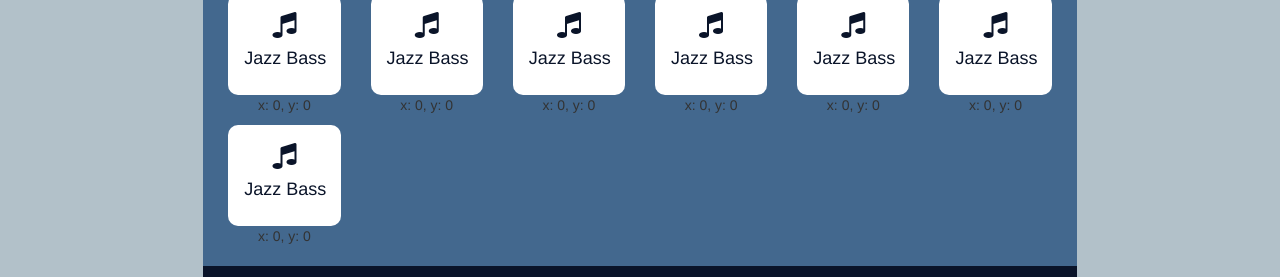
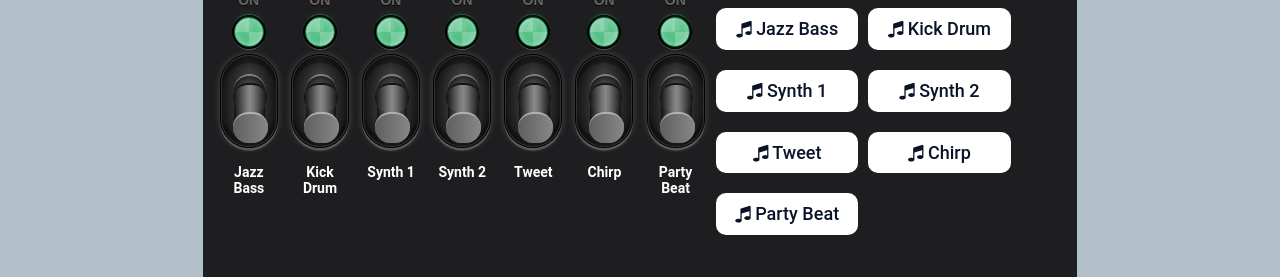
Before and after one commit to lilannie/HackISU-Spring2017, a React app: page / in a window 1280 px wide. Shown: the part 242-519 px from the top of the page. Built offline with nearby package versions, Linux system fonts and the light colour scheme.

Commit message:
Created some neat toggle buttons

```diff
--- a/client/app/components/MainContent.js
+++ b/client/app/components/MainContent.js
@@ -10,7 +10,7 @@ export default class MainContent extends React.Component {
             <div id="main" className="col-md-8">
                 <div id="header" className="row">
                     <div className="container-fluid">
-                        <img className="t-logo" src="images/app/logo-2.png" />
+                        <img className="t-logo" src="images/app/logo-3.png" />
                     </div>
                 </div>
                 <div id="body" className="row">
--- a/client/app/components/SoundButton.js
+++ b/client/app/components/SoundButton.js
@@ -1,5 +1,4 @@
 import React from 'react';
-import Draggable from 'react-draggable';
 
 import '../scss/main.scss';
 
@@ -11,70 +10,21 @@ export default class SoundButton extends React.Component {
 
     state = {
         soundName: 'Jazz Bass',
-        activeDrags: 0,
-        zIndex: 0,
-        controlledPosition: {
-            x: 0, y: 0
-        }
     };
 
     constructor(props) {
         super(props);
-
-        this.onStart = this.onStart.bind(this);
-        this.onStop = this.onStop.bind(this);
-        this.handleDrag = this.handleDrag.bind(this);
     }
 
-    onStart(e) {
-        this.setState({
-            activeDrags: ++this.state.activeDrags,
-            zIndex: 2
-        });
-    };
-
-    onStop(e) {
-        this.setState({
-            activeDrags: --this.state.activeDrags,
-            zIndex: 0,
-            // controlledPosition: {
-            //     x: e.clientX,
-            //     y: e.clientY
-            // }
-        });
-    };
-
-    handleDrag(e, pos) {
-        const {x, y} = this.state.controlledPosition;
-        // this.setState({
-        //     controlledPosition: {
-        //         x: x,
-        //         y: y
-        //     }
-        // });
-    };
-
-
     render() {
-        const dragHandlers = {onStart: this.onStart, onStop: this.onStop};
-        const {controlledPosition} = this.state;
-
         return (
-            <Draggable id={'sound-' + this.props.soundId}
-                       onDrag={this.handleDrag}
-                       position={controlledPosition}
-                       {...dragHandlers}>
-                <div className="handle sound-button-container col-md-2"
-                     style={{zIndex: this.state.zIndex}}>
-                    <button className="sound-button btn">
-                        <i className="fa fa-music fa-2x"></i>
-                        <h4>{this.state.soundName}</h4>
-                    </button>
-                    <div>
-                        x: {controlledPosition.x.toFixed(0)}, y: {controlledPosition.y.toFixed(0)}
-                    </div>
-                </div>
-            </Draggable>
+            <div className="sound-button-container col-md-2">
+                <button className="sound-button btn">
+                    <h4 className="t-h4">
+                        <i className="fa fa-music"></i>  {this.props.soundName}
+                    </h4>
+                </button>
+            </div>
         );
     }
 }
--- a/client/app/components/SoundGroup.js
+++ b/client/app/components/SoundGroup.js
@@ -1,6 +1,7 @@
 import React from 'react';
 
 import SoundButton from './SoundButton';
+import SoundToggle from './SoundToggle';
 
 import '../scss/main.scss';
 
@@ -76,6 +77,7 @@ export default class SoundGroup extends React.Component {
     constructor(props) {
         super(props);
         this.getButtons = this.getButtons.bind(this);
+        this.getToggles = this.getToggles.bind(this);
     }
 
     getButtons() {
@@ -83,10 +85,20 @@ export default class SoundGroup extends React.Component {
            return (
                 <SoundButton
                     key={'sound-'+sound.id}
-                    ref={'sound-'+sound.id}
                     soundId={sound.id}
                     soundName={sound.name}/>
            );
+        });
+    }
+
+    getToggles() {
+        return this.state.sounds.map(function (sound){
+            return (
+                <SoundToggle
+                    key={'sound-'+sound.id}
+                    soundId={sound.id}
+                    soundName={sound.name}/>
+            );
         });
     }
     render() {
@@ -96,6 +108,7 @@ export default class SoundGroup extends React.Component {
                     <h3 className="t-h3">
                         {this.state.groupTitle}
                     </h3>
+                    {this.getToggles()}
                     {this.getButtons()}
                 </div>
             </div>
--- /dev/null
+++ b/client/app/components/SoundToggle.js
@@ -0,0 +1,47 @@
+import React from 'react';
+
+import '../scss/soundtoggle.scss';
+
+export default class SoundToggle extends React.Component {
+    defaultProps = {
+        soundId: 0,
+        soundName: 'Jazz Bass'
+    };
+
+    state = {
+        soundName: 'Jazz Bass',
+    };
+
+    constructor(props) {
+        super(props);
+    }
+
+    render() {
+        return (
+            <div className="sound-toggle-container col-md-1">
+                <div className="switch">
+                    <div className="switch-border1">
+                        <div className="switch-border2">
+                            <input id={'switch-'+this.props.soundId} type="checkbox"/>
+                            <label htmlFor={'switch-'+this.props.soundId}></label>
+                            <div className="switch-top"></div>
+                            <div className="switch-shadow"></div>
+                            <div className="switch-handle"></div>
+                            <div className="switch-handle-top"></div>
+                            <div className="switch-handle-bottom"></div>
+                            <div className="switch-handle-base"></div>
+                            <div className="switch-led switch-led-green">
+                                <div className="switch-led-border">
+                                    <div className="switch-led-light">
+                                        <div className="switch-led-glow"></div>
+                                    </div>
+                                </div>
+                            </div>
+                        </div>
+                    </div>
+                </div>
+                <h5 className="t-h5">{this.props.soundName}</h5>
+            </div>
+        );
+    }
+}
--- a/client/app/scss/colors.scss
+++ b/client/app/scss/colors.scss
@@ -1,11 +1,18 @@
+$t-black: #1E1E20;
+
 $t-blue-light: #99b3e6;
 $t-blue-grey: #527DA8;
 $t-blue-grey-transparent: rgba(82, 125, 168, 0.8);
 $t-blue: #24478f;
 $t-blue-dark: #0a1429;
 $t-blue-dark-transparent: rgba(10, 20, 41, 0.7);
+
+$t-green-light-off: rgba(0,161,75,0.5);
+$t-green-light-on:rgb(0,161,75);
+
 $t-grey: #333333;
 $t-grey-transparent: rgba(64, 64, 64, 0.9);
+
 $t-teal: #009999;
 $t-teal-dark: #00334d;
 $t-teal-light: rgba(0, 51, 77, 0.3);
--- a/client/app/scss/main.scss
+++ b/client/app/scss/main.scss
@@ -2,9 +2,9 @@
 
 $background-color: $t-teal-light;
 $main-color: $t-blue-dark;
-$header-color: $t-blue-dark;
-$body-color: $t-blue-dark;
-$sound-group-color: $t-blue-grey-transparent;
+$header-color: $t-black;
+$body-color: $t-black;
+$sound-group-color: $t-black;
 $sound-button-color: $t-blue-dark;
 $footer-color: $t-grey-transparent;
 $timeline-slot-color: $t-grey;
@@ -57,6 +57,17 @@ $timeline-slot-color: $t-grey;
   font-size: 32px;
 }
 
+@mixin h4($color: white) {
+  font-family: $t-font;
+  color: $color;
+}
+
+@mixin h5($color: white) {
+  font-family: $t-font;
+  color: $color;
+  font-weight: bold;
+}
+
 html {
   min-height: 100%; /* make sure it is at least as tall as the viewport */
   position: relative;
@@ -74,6 +85,18 @@ body {
 .t-h3 {
   @include h3(white);
   text-align: left;
+}
+
+.t-h4 {
+  @include h4($t-blue-dark);
+  text-align: center;
+  margin: 5px;
+}
+
+.t-h5 {
+  @include h5(white);
+  text-align: center;
+  margin: 5px;
 }
 
 .t-logo {
@@ -104,11 +127,12 @@ body {
 }
 
 .sound-button-container {
-  margin-bottom: 10px;
+  margin: 10px 5px;
+  padding: 0px;
 
   .sound-button {
     text-align: center;
-    padding: 15px 15px;
+    padding: 5px;
     border-radius: 10px;
     width: 100%;
     background-color: white;
@@ -122,7 +146,6 @@ body {
 .sound-group-container {
   z-index: 1;
   margin: 25px 0px;
-  min-height: 300px;
 
   .sound-group {
     padding: 10px;
@@ -131,7 +154,7 @@ body {
 }
 
 .main-footer {
-  z-index: 0;
+  z-index: 20;
   @include floating-footer();
   background-color: $footer-color;
   color: white;
--- /dev/null
+++ b/client/app/scss/soundtoggle.scss
@@ -0,0 +1,359 @@
+@import 'colors.scss';
+
+.sound-toggle-container {
+  padding: 0px;
+
+  .switch {
+    display: inline-block;
+    margin: 4em .2em .5em .2em;    position: relative;
+    border-radius: 3.5em;
+    -webkit-box-shadow: 0 0 0.5em rgba(255,255,255,0.2);
+    -moz-box-shadow: 0 0 0.5em rgba(255,255,255,0.2);
+    box-shadow: 0 0 0.5em rgba(255,255,255,0.2);
+  }
+
+  .switch label {
+    width: 100%;
+    height: 100%;
+    margin: 0;
+    padding: 0;
+    display: block;
+    position: absolute;
+    top: 0;
+    left: 0;
+    z-index: 10;
+  }
+
+  .switch input {
+    display: none;
+  }
+
+  .switch div {
+    display: block;
+    -webkit-transition: top 0.2s;
+    -moz-transition: top 0.2s;
+    -ms-transition: top 0.2s;
+    -o-transition: top 0.2s;
+    transition: top 0.2s;
+  }
+
+  .switch-border1 {
+    border: 0.1em solid #000;
+    border-radius: 3.5em;
+    -webkit-box-shadow: 0 0.2em rgba(255, 255, 255, 0.2);
+    -moz-box-shadow: 0 0.2em rgba(255, 255, 255, 0.2);
+    box-shadow: 0 0.2em rgba(255, 255, 255, 0.2);
+  }
+
+  .switch-border2 {
+    width: 4em;
+    height: 6.6em;
+    position: relative;
+    border: 0.1em solid #323232;
+    background-image: -webkit-gradient(linear, left top, right top, from(#2D2D2D), color-stop(0.5, #4B4B4B), to(#2D2D2D));
+    background-image: -webkit-linear-gradient(left, #2D2D2D, #4B4B4B, #2D2D2D);
+    background-image: -moz-linear-gradient(left, #2D2D2D, #4B4B4B, #2D2D2D);
+    background-image: -ms-linear-gradient(left, #2D2D2D, #4B4B4B, #2D2D2D);
+    background-image: -o-linear-gradient(left, #2D2D2D, #4B4B4B, #2D2D2D);
+    background-image: linear-gradient(to right, #2D2D2D, #4B4B4B, #2D2D2D);
+    border-radius: 3.4em;
+  }
+
+  .switch-border2:before,
+  .switch-border2:after {
+    content: '';
+    display: block;
+    width: 100%;
+    height: 100%;
+    position: absolute;
+    top: 0;
+    left: 0;
+    z-index: 0;
+    opacity: .3;
+    border-radius: 3.4em;
+  }
+
+  .switch-border2:before {
+    background: -webkit-gradient(linear, left top, left bottom, from(#000), to(rgba(0,0,0,0)));
+    background: -webkit-linear-gradient(#000, rgba(0,0,0,0));
+    background: -moz-linear-gradient(#000, rgba(0,0,0,0));
+    background: -ms-linear-gradient(#000, rgba(0,0,0,0));
+    background: -o-linear-gradient(#000, rgba(0,0,0,0));
+    background: linear-gradient(#000, rgba(0,0,0,0));
+  }
+
+  .switch-border2:after {
+    background: -webkit-gradient(linear, left top, left bottom, from(rgba(0,0,0,0)), to(#000));
+    background: -webkit-linear-gradient(rgba(0,0,0,0), #000);
+    background: -moz-linear-gradient(rgba(0,0,0,0), #000);
+    background: -ms-linear-gradient(rgba(0,0,0,0), #000);
+    background: -o-linear-gradient(rgba(0,0,0,0), #000);
+    background: linear-gradient(rgba(0,0,0,0), #000);
+  }
+
+  .switch-top {
+    width: 100%;
+    height: 84%;
+    position: absolute;
+    top: 8%;
+    left: 0;
+    z-index: 1;
+    background-image: -webkit-gradient(linear, left top, right top, from(#2D2D2D), color-stop(0.5, #4B4B4B), to(#2D2D2D));
+    background-image: -webkit-linear-gradient(left, #2D2D2D, #4B4B4B, #2D2D2D);
+    background-image: -moz-linear-gradient(left, #2D2D2D, #4B4B4B, #2D2D2D);
+    background-image: -ms-linear-gradient(left, #2D2D2D, #4B4B4B, #2D2D2D);
+    background-image: -o-linear-gradient(left, #2D2D2D, #4B4B4B, #2D2D2D);
+    background-image: linear-gradient(to right, #2D2D2D, #4B4B4B, #2D2D2D);
+    border-radius: 3.4em;
+  }
+
+  .switch-shadow {
+    width: 100%;
+    height: 100%;
+    position: absolute;
+    top: 0;
+    left: 0;
+    z-index: 2;
+    border-radius: 3.4em;
+    -webkit-box-shadow: 0 0 2em black inset;
+    -moz-box-shadow: 0 0 2em black inset;
+    box-shadow: 0 0 2em black inset;
+  }
+
+  .switch-handle-left,
+  .switch-handle-right {
+    content: '';
+    display: block;
+    width: 3.6em;
+    height: 0;
+    position: absolute;
+    top: 6.6em;
+    z-index: 2;
+    border-bottom: 4.5em solid #111;
+    border-left: 0.7em solid transparent;
+    border-right: 0.7em solid transparent;
+    border-radius: 0;
+  }
+
+  .switch-handle-left {
+    left: 0.8em;
+  }
+
+  .switch-handle-right {
+    right: 0.8em;
+  }
+
+  .switch-handle {
+    width: 2.2em;
+    height: 1.5em;
+    position: absolute;
+    top: 3em;
+    left: .9em;
+    z-index: 3;
+    background: #333;
+    background-image: -webkit-gradient(linear, left top, right top, from(#111), color-stop(0.4, #777), color-stop(0.5, #888), color-stop(0.6, #777), to(#111));
+    background-image: -webkit-linear-gradient(left, #111, #777 40%, #888, #777 60%, #111);
+    background-image: -moz-linear-gradient(left, #111, #777 40%, #888, #777 60%, #111);
+    background-image: -ms-linear-gradient(left, #111, #777 40%, #888, #777 60%, #111);
+    background-image: -o-linear-gradient(left, #111, #777 40%, #888, #777 60%, #111);
+    background-image: linear-gradient(to right, #111, #777 40%, #888, #777 60%, #111);
+    border-radius: 0;
+  }
+
+  .switch-handle-top {
+    width: 2.5em;
+    height: 2.2em;
+    position: absolute;
+    top: 4em;
+    left: 0.8em;
+    z-index: 4;
+    background-color: #555;
+    background-image: -webkit-gradient(linear, left top, right top, from(#5F5F5F), to(#878787));
+    background-image: -webkit-linear-gradient(left, #5F5F5F, #878787);
+    background-image: -moz-linear-gradient(left, #5F5F5F, #878787);
+    background-image: -ms-linear-gradient(left, #5F5F5F, #878787);
+    background-image: -o-linear-gradient(left, #5F5F5F, #878787);
+    background-image: linear-gradient(to right, #5F5F5F, #878787);
+    border-top: 0.2em solid #AEB2B3;
+    border-radius: 2.5em;
+  }
+
+  .switch-handle-bottom {
+    width: 2.4em;
+    height: 2.2em;
+    position: absolute;
+    top: 1.9em;
+    left: .8em;
+    z-index: 3;
+    background: #333;
+    background-image: -webkit-gradient(linear, left top, right top, from(#111), color-stop(0.4, #777), color-stop(0.5, #888), color-stop(0.6, #777), to(#111));
+    background-image: -webkit-linear-gradient(left, #111, #777 40%, #888, #777 60%, #111);
+    background-image: -moz-linear-gradient(left, #111, #777 40%, #888, #777 60%, #111);
+    background-image: -ms-linear-gradient(left, #111, #777 40%, #888, #777 60%, #111);
+    background-image: -o-linear-gradient(left, #111, #777 40%, #888, #777 60%, #111);
+    background-image: linear-gradient(to right, #111, #777 40%, #888, #777 60%, #111);
+    border-top: 0.2em solid #141414;
+    border-radius: 1.8em;
+  }
+
+  .switch-handle-base {
+    width: 2.2em;
+    height: 2.2em;
+    position: absolute;
+    top: 1.3em;
+    left: .9em;
+    z-index: 2;
+    border-top: 0.2em solid rgba(255,255,255,0.35);
+    border-radius: 2.1em;
+    -webkit-box-shadow: 0 0 0.5em rgba(0,0,0,0.8) inset;
+    -moz-box-shadow: 0 0 0.5em rgba(0,0,0,0.8) inset;
+    box-shadow: 0 0 0.5em rgba(0,0,0,0.8) inset;
+  }
+
+  .switch-led {
+    position: absolute;
+    left: 0.7em;
+    border-radius: 1.4em;
+  }
+
+  .switch-led-border {
+    border: 0.2em solid black;
+    border-radius: 1.3em;
+  }
+
+  .switch-led-light {
+    border-radius: 1.1em;
+    -webkit-box-shadow: 0 0 0.5em rgba(255,255,255,0.5) inset;
+    -moz-box-shadow: 0 0 0.5em rgba(255,255,255,0.5) inset;
+    box-shadow: 0 0 0.5em rgba(255,255,255,0.5) inset;
+  }
+
+  .switch-led-glow {
+    width: 2em;
+    height: 2em;
+    position: relative;
+    border-radius: 1em;
+  }
+
+  .switch-led-glow:before {
+    content: '';
+    display: block;
+    width: 0.6em;
+    height: 0.6em;
+    position: absolute;
+    top: 0.3em;
+    left: 0.7em;
+    background: rgba(255,255,255,0.2);
+    border-radius: 0.3em;
+    -webkit-box-shadow: 0 0 1em rgba(255,255,255,0.75);
+    -moz-box-shadow: 0 0 1em rgba(255,255,255,0.75);
+    box-shadow: 0 0 1em rgba(255,255,255,0.75);
+  }
+
+  .switch-led-glow:after {
+    content: '';
+    display: block;
+    width: 0;
+    height: 0;
+    position: absolute;
+    top: 0;
+    left: 0;
+    opacity: 0.2;
+    filter: alpha(opacity=20);
+    border: 1em solid #fff;
+    border-color: transparent #fff transparent #fff;
+    border-radius: 1em;
+    -webkit-transform: rotate(45deg);
+    -moz-transform: rotate(45deg);
+    -ms-transform: rotate(45deg);
+    -o-transform: rotate(45deg);
+    transform: rotate(45deg);
+  }
+
+  .switch-led:after {
+    display: block;
+    width: 100%;
+    position: absolute;
+    left: 0;
+    color: #666;
+    font-family: arial, verdana, sans-serif;
+    font-weight: bold;
+    text-align: center;
+    text-shadow: 0 0.1em rgba(0,0,0,0.7);
+  }
+
+  .switch-led-green:after {
+    content: 'ON';
+    top: -1.8em;
+  }
+
+  .switch-led-green {
+    top: -3em;
+    border-top: 0.1em solid $t-green-light-off;
+    border-bottom: 0.1em solid rgba(255,255,255,0.25);
+  }
+
+  .switch-led-green .switch-led-light {
+    background: $t-green-light-on;
+    border: 0.1em solid rgb(0,104,56);
+  }
+
+  .switch-led-glow {
+    background: #fff;
+    background: rgba(255, 255, 255, 0.3);
+    filter: alpha(opacity=30);
+  }
+
+  /* Switch on */
+
+  .switch input:checked~.switch-handle-left, .switch input:checked~.switch-handle-right {
+    top: 1.5em;
+    border-bottom: 0;
+    border-top: 4.5em solid #111;
+  }
+
+  .switch input:checked~.switch-handle {
+    top: 1.5em;
+  }
+
+  .switch input:checked~.switch-handle-top  {
+    top: .5em;
+    border-top: 0;
+    border-bottom: 0.2em solid #AEB2B3;
+  }
+
+  .switch input:checked~.switch-handle-bottom {
+    top: 2.2em;
+    border-top: 0;
+    border-bottom: 0.2em solid #141414;
+  }
+
+  .switch input:checked~.switch-handle-base {
+    top: 2.8em;
+    border-top: 0;
+    border-bottom: 0.2em solid rgba(255,255,255,0.35);
+  }
+
+  .switch input:checked~.switch-led-green {
+    -webkit-box-shadow: 0 0 3em rgb(0,161,75);
+    -moz-box-shadow: 0 0 3em rgb(0,161,75);
+    box-shadow: 0 0 3em rgb(0,161,75);
+  }
+
+  .switch input:checked~.switch-led-green .switch-led-glow {
+    background: #fff;
+    background: rgba(255, 255, 255, 0.4);
+    filter: alpha(opacity=40);
+  }
+
+  .switch input:checked~.switch-led-red {
+    -webkit-box-shadow: none;
+    -moz-box-shadow: none;
+    box-shadow: none;
+  }
+
+  .switch input:checked~.switch-led-red .switch-led-glow {
+    background: rgba(255, 255, 255, 0);
+    filter: alpha(opacity=0);
+  }
+}
```
Also changed, not shown: client/app/components/TimelineSlot.js (+1 -15 lines), public/images/app/logo-3.png (added).
